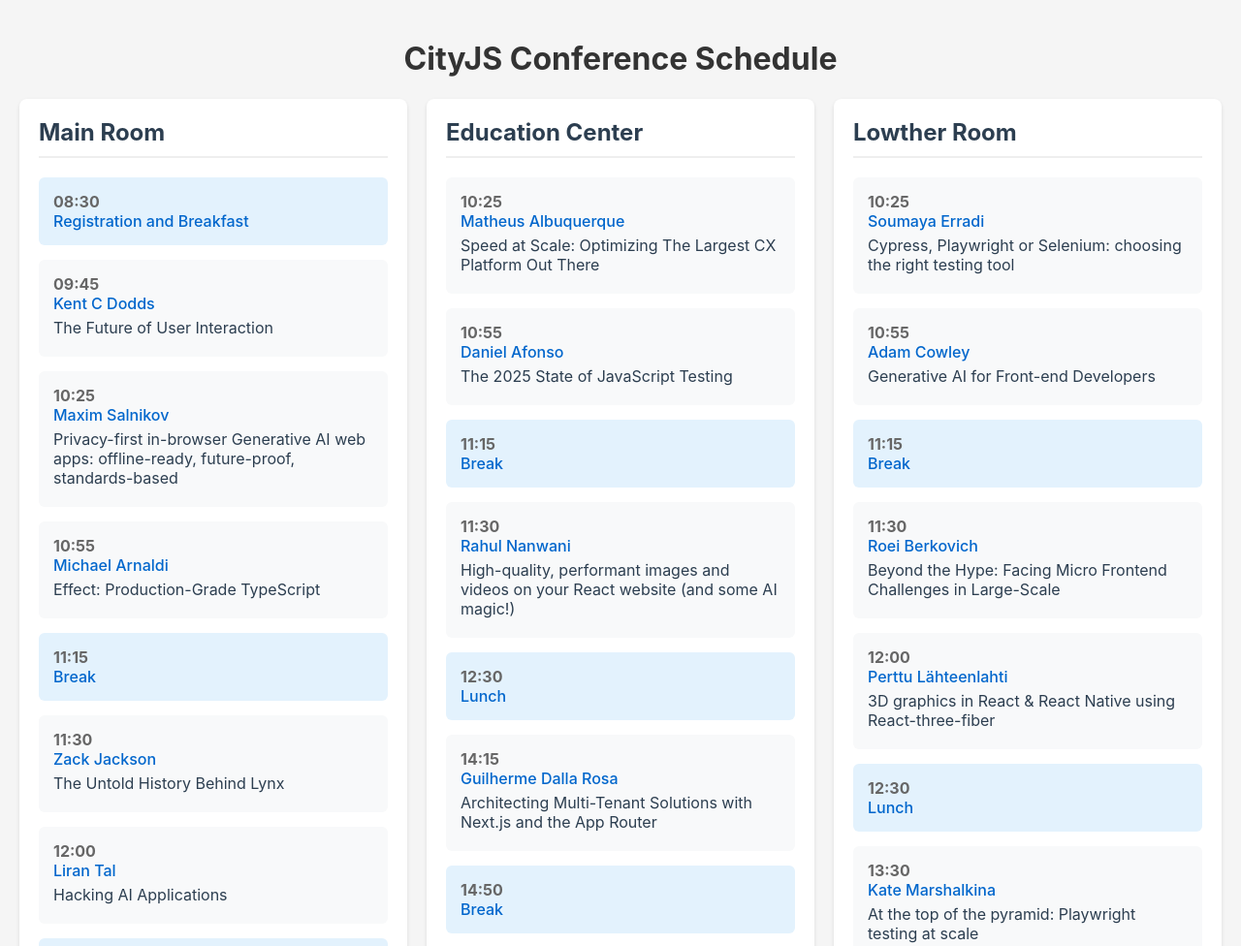
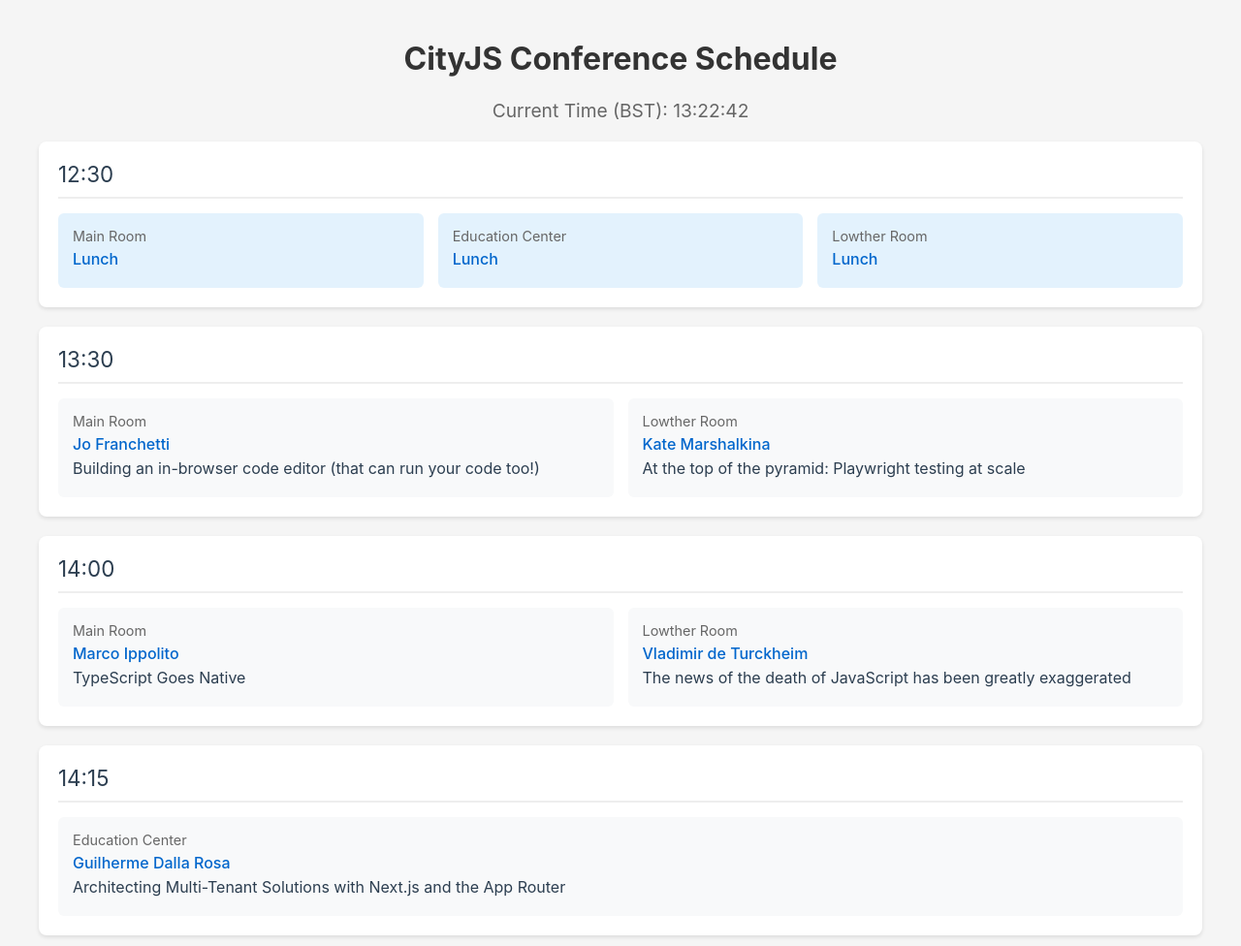
Before and after one commit to ejb/cityjs25-schedule, a plain HTML site: page index.html in a window 1280 px wide. Shown: the top 976 px of the page at 97% size. Drawn offline with Linux system fonts and the light colour scheme.

Commit message:
Group by timeslot

```diff
--- a/index.html
+++ b/index.html
@@ -16,27 +16,36 @@
         text-align: center;
         color: #333;
       }
+      .current-time {
+        text-align: center;
+        margin-bottom: 20px;
+        font-size: 1.2em;
+        color: #666;
+      }
       .schedule-container {
-        display: grid;
-        grid-template-columns: repeat(auto-fit, minmax(300px, 1fr));
-        gap: 20px;
-        max-width: 1400px;
+        max-width: 1200px;
         margin: 0 auto;
       }
-      .track {
+      .time-slot {
         background: white;
         border-radius: 8px;
         padding: 20px;
+        margin-bottom: 20px;
         box-shadow: 0 2px 4px rgba(0, 0, 0, 0.1);
       }
-      .track h2 {
-        margin-top: 0;
+      .time-header {
+        font-size: 1.4em;
+        color: #2c3e50;
+        margin-bottom: 15px;
         padding-bottom: 10px;
         border-bottom: 2px solid #eee;
-        color: #2c3e50;
+      }
+      .sessions-grid {
+        display: grid;
+        grid-template-columns: repeat(auto-fit, minmax(300px, 1fr));
+        gap: 15px;
       }
       .session {
-        margin: 15px 0;
         padding: 15px;
         border-radius: 6px;
         background: #f8f9fa;
@@ -44,17 +53,19 @@
       .session:hover {
         background: #e9ecef;
       }
-      .time {
-        font-weight: bold;
+      .room {
+        font-size: 0.9em;
         color: #666;
+        margin-bottom: 5px;
+      }
+      .speaker {
+        color: #0066cc;
+        font-weight: 500;
+        margin: 5px 0;
       }
       .title {
         margin: 5px 0;
         color: #2c3e50;
-      }
-      .speaker {
-        color: #0066cc;
-        font-weight: 500;
       }
       .break {
         background: #e3f2fd;
@@ -66,18 +77,61 @@
       a:hover {
         text-decoration: underline;
       }
+      .empty-schedule {
+        text-align: center;
+        padding: 40px;
+        color: #666;
+        font-style: italic;
+        background: white;
+        border-radius: 8px;
+        margin-top: 20px;
+      }
     </style>
   </head>
   <body>
     <h1>CityJS Conference Schedule</h1>
+    <div class="current-time" id="current-time"></div>
     <div class="schedule-container" id="schedule"></div>
 
     <script>
+      function getCurrentBSTTime() {
+        const now = new Date();
+        // Convert to BST (UTC+1)
+        return new Date(now.getTime() + (now.getTimezoneOffset() + 60) * 60000);
+      }
+
+      function updateCurrentTime() {
+        const bstTime = getCurrentBSTTime();
+        document.getElementById(
+          "current-time"
+        ).textContent = `Current Time (BST): ${bstTime.toLocaleTimeString(
+          "en-GB",
+          { timeZone: "Europe/London" }
+        )}`;
+      }
+
+      function isSessionPast(sessionTime) {
+        const [hours, minutes] = sessionTime.split(":").map(Number);
+        const bstNow = getCurrentBSTTime();
+        const sessionDate = new Date(bstNow);
+        sessionDate.setHours(hours, minutes, 0);
+        return sessionDate < bstNow;
+      }
+
       async function fetchSchedule() {
         try {
           const response = await fetch("data.json");
           const data = await response.json();
           renderSchedule(data);
+
+          // Update the schedule every minute
+          setInterval(() => {
+            renderSchedule(data);
+            updateCurrentTime();
+          }, 60000);
+
+          // Initial current time display
+          updateCurrentTime();
         } catch (error) {
           console.error("Error fetching schedule:", error);
           document.getElementById("schedule").innerHTML =
@@ -89,21 +143,55 @@
         const container = document.getElementById("schedule");
         const rooms = ["Main Room", "Education Center", "Lowther Room"];
 
-        tracks.forEach((track, index) => {
-          const trackElement = document.createElement("div");
-          trackElement.className = "track";
-          trackElement.innerHTML = `<h2>${rooms[index]}</h2>`;
+        // Collect all sessions with their room information
+        const allSessions = tracks.flatMap((track, roomIndex) =>
+          track.map((session) => ({
+            ...session,
+            room: rooms[roomIndex],
+          }))
+        );
 
-          track.forEach((session) => {
-            const sessionElement = document.createElement("div");
-            sessionElement.className = `session ${
-              isBreak(session.title) ? "break" : ""
-            }`;
+        // Group sessions by time
+        const sessionsByTime = allSessions.reduce((acc, session) => {
+          const time = session.pars[session.pars.length - 1];
+          if (!isSessionPast(time)) {
+            if (!acc[time]) acc[time] = [];
+            acc[time].push(session);
+          }
+          return acc;
+        }, {});
 
-            const time = session.pars[session.pars.length - 1];
-            const content = session.link
-              ? `<div class="time">${time}</div>
-                           <a href="${session.link}" target="_blank">
+        // Sort times
+        const sortedTimes = Object.keys(sessionsByTime).sort((a, b) => {
+          const [aHours, aMinutes] = a.split(":").map(Number);
+          const [bHours, bMinutes] = b.split(":").map(Number);
+          return aHours * 60 + aMinutes - (bHours * 60 + bMinutes);
+        });
+
+        if (sortedTimes.length === 0) {
+          container.innerHTML =
+            '<div class="empty-schedule">No more sessions today</div>';
+          return;
+        }
+
+        container.innerHTML = "";
+
+        sortedTimes.forEach((time) => {
+          const timeSlot = document.createElement("div");
+          timeSlot.className = "time-slot";
+
+          const sessions = sessionsByTime[time];
+          timeSlot.innerHTML = `
+            <div class="time-header">${time}</div>
+            <div class="sessions-grid">
+              ${sessions
+                .map(
+                  (session) => `
+                <div class="session ${isBreak(session.title) ? "break" : ""}">
+                  <div class="room">${session.room}</div>
+                  ${
+                    session.link
+                      ? `<a href="${session.link}" target="_blank">
                        <div class="speaker">${session.title}</div>
                        ${
                          session.pars.length > 1
@@ -111,14 +199,16 @@
                            : ""
                        }
                      </a>`
-              : `<div class="time">${time}</div>
-                           <div class="speaker">${session.title}</div>`;
+                      : `<div class="speaker">${session.title}</div>`
+                  }
+                </div>
+              `
+                )
+                .join("")}
+            </div>
+          `;
 
-            sessionElement.innerHTML = content;
-            trackElement.appendChild(sessionElement);
-          });
-
-          container.appendChild(trackElement);
+          container.appendChild(timeSlot);
         });
       }
 
```
Lines whose indentation alone changed are shown as unchanged.
